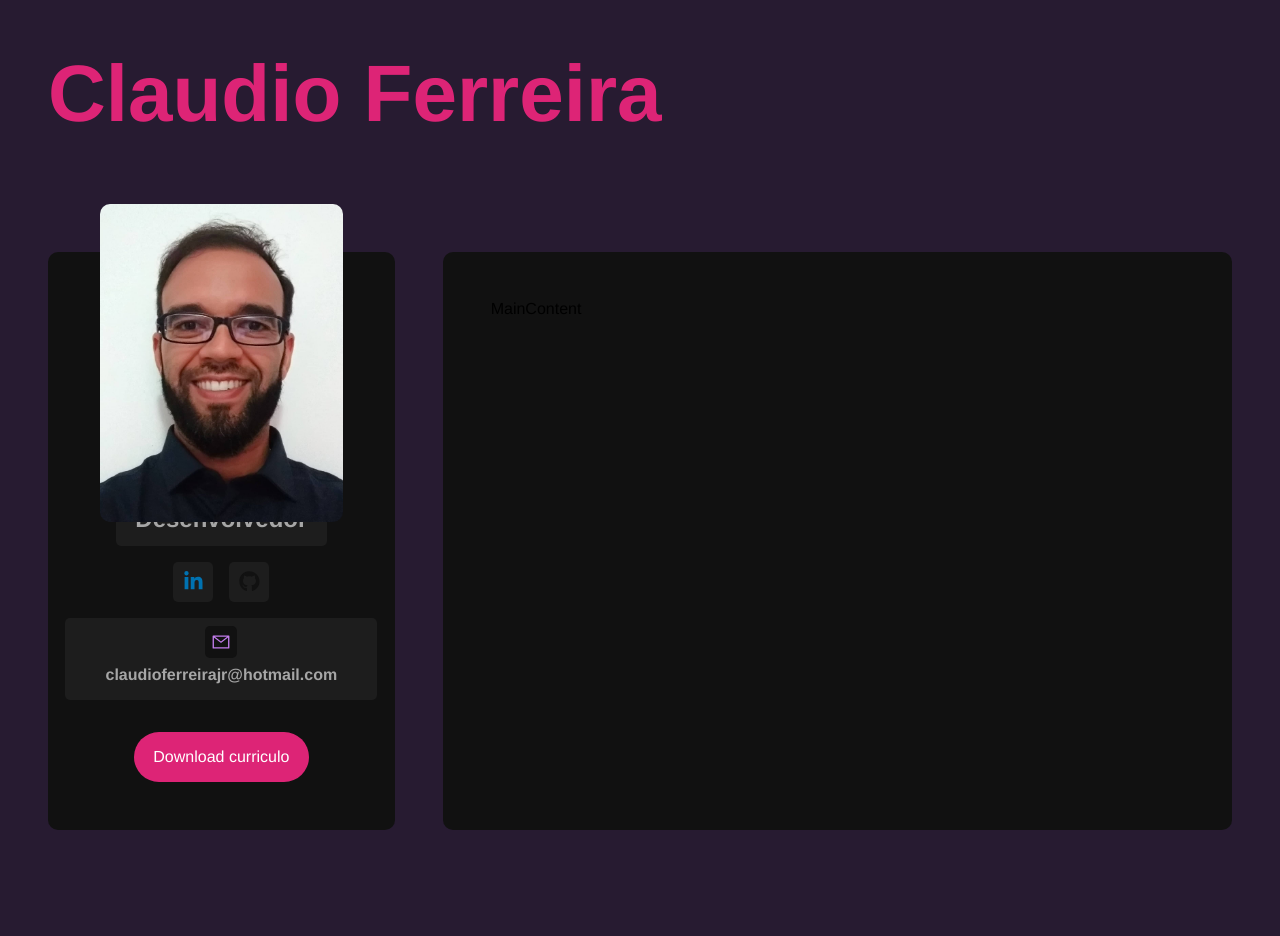
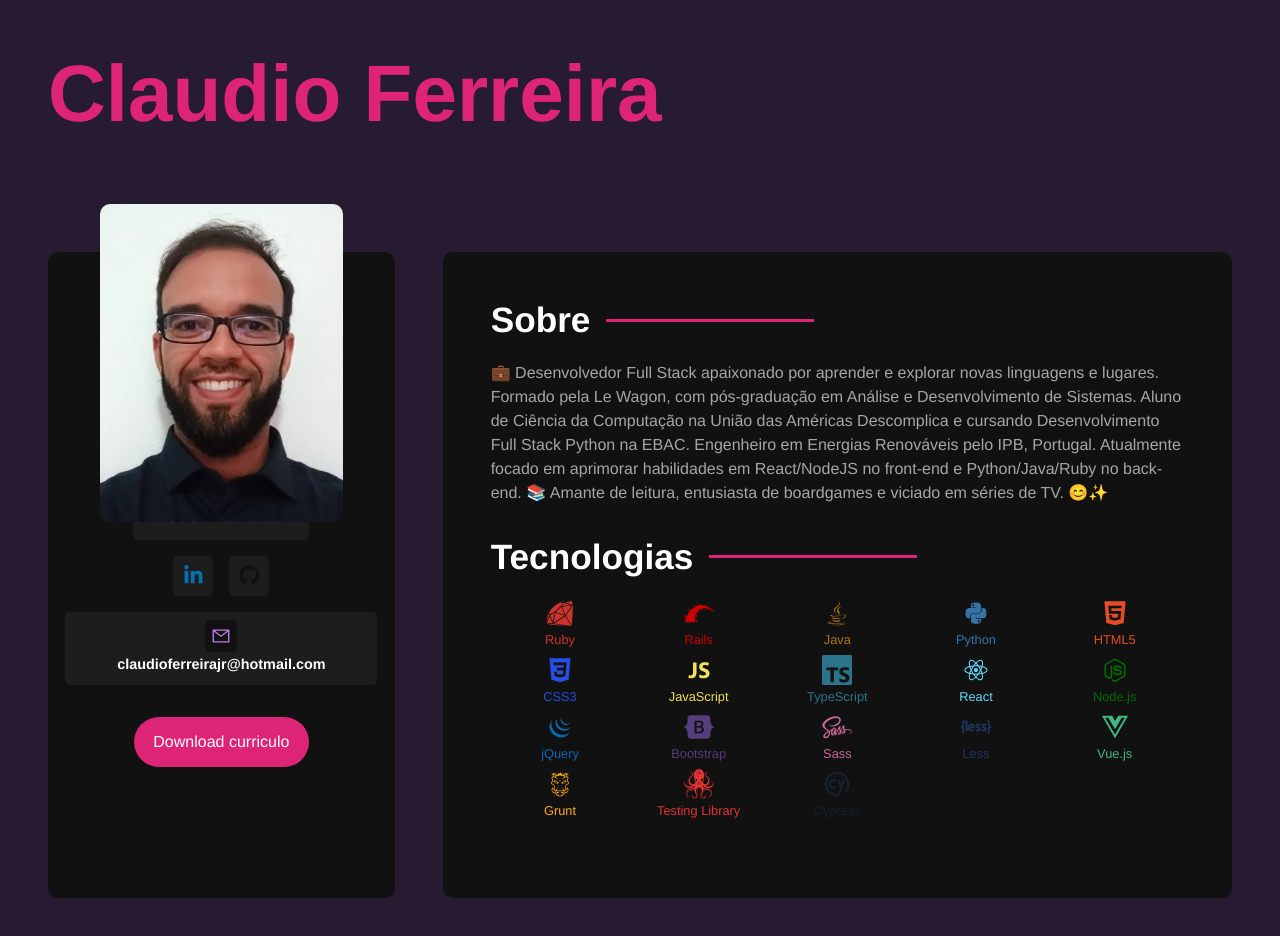
Before and after one commit to ClaudioFerreir/portifolio2024_v.1.0, a React (Create React App) app: page / in a window 1280 px wide. Shown: the top 936 px of the page. Before the commit the page ends 878 px from the top, so only its background shows below. Built offline with nearby package versions, Linux system fonts and the light colour scheme.

Commit message:
feat: tecnologias section

```diff
--- a/src/App.tsx
+++ b/src/App.tsx
@@ -1,14 +1,14 @@
 import MainContent from './components/MainContent'
 import Sidebar from './components/Sidebar'
 
-import { GlobalStyle, Title } from './styles'
+import { GlobalStyle, MainTitle } from './styles'
 
 function App() {
   return (
     <>
       <GlobalStyle />
       <div id="portifolio">
-        <Title>Claudio Ferreira</Title>
+        <MainTitle>Claudio Ferreira</MainTitle>
         <Sidebar />
         <MainContent />
       </div>
--- /dev/null
+++ b/src/components/AboutContainer/index.tsx
@@ -0,0 +1,19 @@
+import { Container, Content, Title } from '../../styles'
+
+const AboutContainer = () => (
+  <Container>
+    <Title>Sobre</Title>
+    <Content>
+      💼 Desenvolvedor Full Stack apaixonado por aprender e explorar novas
+      linguagens e lugares. Formado pela Le Wagon, com pós-graduação em Análise
+      e Desenvolvimento de Sistemas. Aluno de Ciência da Computação na União das
+      Américas Descomplica e cursando Desenvolvimento Full Stack Python na EBAC.
+      Engenheiro em Energias Renováveis pelo IPB, Portugal. Atualmente focado em
+      aprimorar habilidades em React/NodeJS no front-end e Python/Java/Ruby no
+      back-end. 📚 Amante de leitura, entusiasta de boardgames e viciado em
+      séries de TV. 😊✨
+    </Content>
+  </Container>
+)
+
+export default AboutContainer
--- a/src/components/InfomationContainer/styles.ts
+++ b/src/components/InfomationContainer/styles.ts
@@ -13,10 +13,10 @@ export const InfoContainer = styled.div`
   border-radius: ${variables.cardBorderRadius};
 
   p {
-    color: ${variables.secondaryTextColor};
+    color: ${variables.primaryTextColor};
     font-weight: bold;
-    font-size: 1rem;
-    padding: 0.5rem 0.5rem;
+    font-size: 0.9rem;
+    padding: 0.3rem 0.2rem;
   }
 
   svg {
--- a/src/components/MainContent/index.tsx
+++ b/src/components/MainContent/index.tsx
@@ -1,7 +1,14 @@
+import AboutContainer from '../AboutContainer'
+/* import ProjectsContainer from '../ProjectsContainer' */
+import TechContainer from '../TechContainer'
 import { MainContentContainer } from './styles'
 
 const MainContent = () => (
-  <MainContentContainer>MainContent</MainContentContainer>
+  <MainContentContainer>
+    <AboutContainer />
+    <TechContainer />
+    {/* <ProjectsContainer /> */}
+  </MainContentContainer>
 )
 
 export default MainContent
--- /dev/null
+++ b/src/components/ProjectsContainer/index.tsx
@@ -0,0 +1,20 @@
+import { Title, Content, Container, BtnLink } from '../../styles'
+import { BtnContainer } from './styles'
+
+const ProjectsContainer = () => (
+  <Container>
+    <Title>Projetos</Title>
+    <Content>
+      Lorem, ipsum dolor sit amet consectetur adipisicing elit. Deserunt fugit
+      iste ad excepturi blanditiis laborum omnis sapiente laboriosam totam
+      explicabo? Quae obcaecati ipsum quas ullam vel officiis blanditiis ut
+      reprehenderit.
+    </Content>
+    <BtnContainer>
+      <BtnLink>Demo</BtnLink>
+      <BtnLink>GitHub</BtnLink>
+    </BtnContainer>
+  </Container>
+)
+
+export default ProjectsContainer
--- /dev/null
+++ b/src/components/ProjectsContainer/styles.ts
@@ -0,0 +1,7 @@
+import styled from 'styled-components'
+
+export const BtnContainer = styled.div`
+  display: flex;
+  gap: 1rem;
+  margin-top: 1rem;
+`
--- a/src/components/Sidebar/styles.ts
+++ b/src/components/Sidebar/styles.ts
@@ -26,4 +26,5 @@ export const Title = styled.h2`
   border-radius: ${variables.cardBorderRadius};
   margin-top: 12rem;
   padding: 0.8rem 1.2rem;
+  font-size: 1.2rem;
 `
--- /dev/null
+++ b/src/components/TechContainer/index.tsx
@@ -0,0 +1,59 @@
+import {
+  DiRuby,
+  DiJava,
+  DiPython,
+  DiHtml5,
+  DiCss3,
+  DiJavascript1,
+  DiReact,
+  DiNodejsSmall,
+  DiJqueryLogo,
+  DiSass,
+  DiGrunt
+} from 'react-icons/di'
+
+import { FaBootstrap, FaLess, FaVuejs } from 'react-icons/fa'
+
+import { SiTypescript, SiTestinglibrary, SiRubyonrails } from 'react-icons/si'
+
+import { TbBrandCypress } from 'react-icons/tb'
+
+import { Title } from '../../styles'
+import { Container, TechItem, TechList } from './styles'
+
+const technologies = [
+  { id: 'Ruby', name: 'Ruby', icon: DiRuby },
+  { id: 'Rails', name: 'Rails', icon: SiRubyonrails },
+  { id: 'Java', name: 'Java', icon: DiJava },
+  { id: 'Python', name: 'Python', icon: DiPython },
+  { id: 'HTML5', name: 'HTML5', icon: DiHtml5 },
+  { id: 'CSS3', name: 'CSS3', icon: DiCss3 },
+  { id: 'JavaScript', name: 'JavaScript', icon: DiJavascript1 },
+  { id: 'TypeScript', name: 'TypeScript', icon: SiTypescript },
+  { id: 'React', name: 'React', icon: DiReact },
+  { id: 'NodeJS', name: 'Node.js', icon: DiNodejsSmall },
+  { id: 'jQuery', name: 'jQuery', icon: DiJqueryLogo },
+  { id: 'Bootstrap', name: 'Bootstrap', icon: FaBootstrap },
+  { id: 'Sass', name: 'Sass', icon: DiSass },
+  { id: 'Less', name: 'Less', icon: FaLess },
+  { id: 'VueJS', name: 'Vue.js', icon: FaVuejs },
+  { id: 'Grunt', name: 'Grunt', icon: DiGrunt },
+  { id: 'TestingLibrary', name: 'Testing Library', icon: SiTestinglibrary },
+  { id: 'Cypress', name: 'Cypress', icon: TbBrandCypress }
+]
+
+const TechContainer = () => (
+  <Container>
+    <Title>Tecnologias</Title>
+    <TechList>
+      {technologies.map((tech) => (
+        <TechItem id={tech.id} key={tech.id}>
+          {tech.icon({ size: 30 })}
+          <p>{tech.name}</p>
+        </TechItem>
+      ))}
+    </TechList>
+  </Container>
+)
+
+export default TechContainer
--- /dev/null
+++ b/src/components/TechContainer/styles.ts
@@ -0,0 +1,92 @@
+import styled from 'styled-components'
+
+export const Container = styled.section`
+  padding: 2rem 0;
+`
+export const TechList = styled.ul`
+  display: grid;
+  grid-template-columns: repeat(5, 1fr);
+  justify-items: center;
+  list-style: none;
+  row-gap: 0.5rem;
+
+  #Ruby {
+    color: #cc342d;
+  }
+
+  #Rails {
+    color: #cc0000;
+  }
+
+  #Java {
+    color: #b07219;
+  }
+
+  #Python {
+    color: #3572a5;
+  }
+
+  #HTML5 {
+    color: #e34c26;
+  }
+
+  #CSS3 {
+    color: #264de4;
+  }
+
+  #JavaScript {
+    color: #f1e05a;
+  }
+
+  #TypeScript {
+    color: #2b7489;
+  }
+
+  #React {
+    color: #61dafb;
+  }
+
+  #VueJS {
+    color: #41b883;
+  }
+
+  #NodeJS {
+    color: #026e00;
+  }
+
+  #jQuery {
+    color: #0769ad;
+  }
+
+  #Bootstrap {
+    color: #563d7c;
+  }
+
+  #Sass {
+    color: #c69;
+  }
+
+  #Less {
+    color: #1d365d;
+  }
+
+  #Grunt {
+    color: #fba919;
+  }
+
+  #TestingLibrary {
+    color: #e33332;
+  }
+
+  #Cypress {
+    color: #17202c;
+  }
+`
+
+export const TechItem = styled.li`
+  text-align: center;
+
+  p {
+    font-size: 0.8rem;
+  }
+`
--- a/src/index.css
+++ /dev/null
@@ -1,13 +0,0 @@
-body {
-  margin: 0;
-  font-family: -apple-system, BlinkMacSystemFont, 'Segoe UI', 'Roboto', 'Oxygen',
-    'Ubuntu', 'Cantarell', 'Fira Sans', 'Droid Sans', 'Helvetica Neue',
-    sans-serif;
-  -webkit-font-smoothing: antialiased;
-  -moz-osx-font-smoothing: grayscale;
-}
-
-code {
-  font-family: source-code-pro, Menlo, Monaco, Consolas, 'Courier New',
-    monospace;
-}
--- a/src/index.tsx
+++ b/src/index.tsx
@@ -1,6 +1,5 @@
 import React from 'react'
 import ReactDOM from 'react-dom/client'
-import './index.css'
 import App from './App'
 import reportWebVitals from './reportWebVitals'
 
--- a/src/styles.ts
+++ b/src/styles.ts
@@ -1,4 +1,4 @@
-import styled, { createGlobalStyle } from 'styled-components'
+import styled, { createGlobalStyle, css } from 'styled-components'
 
 export const variables = {
   primaryTextColor: '#FFF',
@@ -36,7 +36,7 @@ export const GlobalStyle = createGlobalStyle`
   }
   `
 
-export const Title = styled.h1`
+export const MainTitle = styled.h1`
   width: 100%;
   font-size: 5rem;
   margin-bottom: 4rem;
@@ -52,3 +52,35 @@ export const BtnLink = styled.a`
   text-decoration: none;
   border-radius: 3rem;
 `
+
+export const GradientBorder = css`
+  content: '';
+  background: ${variables.gradient};
+  height: 3px;
+  width: 30%;
+`
+
+//Sections Standard
+
+export const Container = styled.section`
+  display: flex;
+  flex-direction: column;
+`
+export const Title = styled.h2`
+  display: flex;
+  justify-content: start;
+  align-items: center;
+  gap: 1rem;
+  color: ${variables.primaryTextColor};
+  font-size: 2.2rem;
+  margin-bottom: 1.3rem;
+
+  &:after {
+    ${GradientBorder};
+  }
+`
+export const Content = styled.p`
+  color: ${variables.secondaryTextColor};
+  font-size: 1rem;
+  line-height: 1.5;
+`
```
